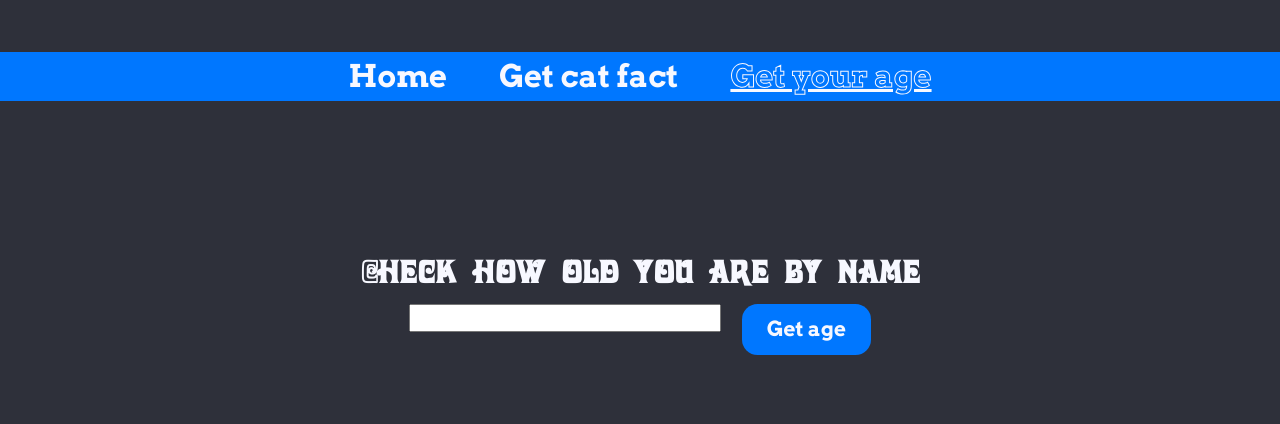
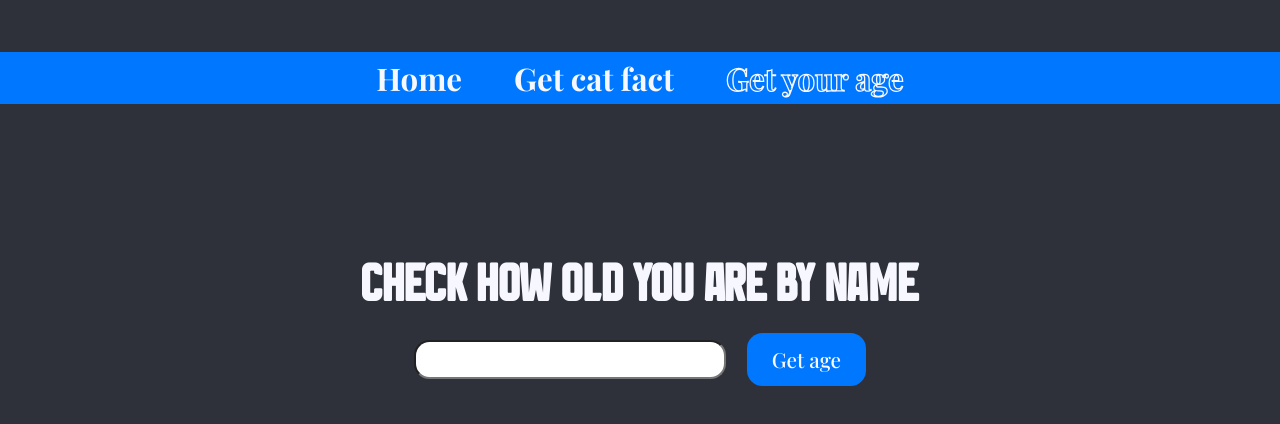
Before and after one commit to myrahkis/vk-test-2024, a React (Vite) app: page /vk-test-2024/get-your-age in a window 1280 px wide. Shown: the top 424 px of the page. Built offline with nearby package versions, Linux system fonts and the light colour scheme.

Commit message:
touch ups

```diff
--- a/src/App.jsx
+++ b/src/App.jsx
@@ -1,5 +1,3 @@
-import { useState } from "react";
-import styles from "./App.module.css";
 import Fact from "./pages/Fact";
 import { BrowserRouter, Route, Routes } from "react-router-dom";
 import Home from "./pages/Home";
@@ -15,7 +13,7 @@ function App() {
           <Route path="/" element={<Home />} />
           <Route path="/cat-fact" element={<Fact />} />
           <Route path="/get-your-age" element={<NameForm />} />
-          {/* <Route path='/*' element={<PageNotFound />} /> */}
+          <Route path="/*" element={<h1>Page not found!</h1>} />
         </Routes>
       </BrowserRouter>
     </>
--- a/src/App.module.css
+++ /dev/null
@@ -1,9 +0,0 @@
-.main {
-  display: flex;
-  justify-content: center;
-  gap: 2rem;
-  padding: 2rem;
-  flex-direction: column;
-  font-size: 2rem;
-  text-align: center;
-}
--- a/src/components/Error.module.css
+++ b/src/components/Error.module.css
@@ -3,7 +3,3 @@
   margin: 1.5rem auto;
   width: fit-content;
 }
-
-.errorMes {
-  color: var(--color-wrong);
-}
--- a/src/components/Loader.jsx
+++ b/src/components/Loader.jsx
@@ -1,9 +1,9 @@
 function Loader() {
-    return (
-        <div className="loader-wrapper">
-            <p>...Loading pls wait...</p>
-        </div>
-    );
+  return (
+    <div className="loader-wrapper">
+      <p className="loader">...Loading pls wait...</p>
+    </div>
+  );
 }
 
 export default Loader;
--- a/src/components/NavBar.module.css
+++ b/src/components/NavBar.module.css
@@ -12,8 +12,11 @@
 .navLink {
   color: var(--color-lightest);
   text-decoration: none;
+  font-weight: 700;
 }
 .active {
+  -webkit-text-stroke: 1.3px var(--color-lightest);
+  text-decoration: none;
   color: var(--color-accent);
-  -webkit-text-stroke: 1px var(--color-lightest);
+  font-weight: 700;
 }
--- a/src/index.css
+++ b/src/index.css
@@ -1,4 +1,5 @@
 @import url("https://fonts.googleapis.com/css2?family=Arvo:ital,wght@0,700;1,400&display=swap");
+@import url("https://fonts.googleapis.com/css2?family=Playfair+Display:wght@400..700&display=swap");
 
 :root {
   --color-lightest: #f7f8ff;
@@ -16,7 +17,7 @@
 }
 
 html {
-  font-family: "Arvo", serif;
+  font-family: "Playfair Display", serif;
   font-size: 65%;
 }
 
@@ -53,3 +54,8 @@ button:hover {
   transform: scale(0.9);
   transition: all 0.2s ease-in-out;
 }
+
+.loader {
+  font-size: 2rem;
+  margin-top: 3rem;
+}
--- a/src/pages/Fact.jsx
+++ b/src/pages/Fact.jsx
@@ -12,56 +12,23 @@ async function fetchFact(signal) {
 
 function Fact() {
   const [fact, setFact] = useState("");
-  // const [isLoading, setIsLoading] = useState(false);
-  // const [error, setError] = useState("");
   const inputEl = useRef(null);
-  const btnEl = useRef(null);
   const { data, refetch, isLoading, isError } = useQuery(
     "fact",
     ({ signal }) => fetchFact(signal),
     {
       refetchOnWindowFocus: false,
-      // onError: (error) => console.error(error["response"].data),
-      // enabled: fact === "" && false,
     }
   );
 
   function handleClick() {
     setFact(data);
     refetch();
-    // async function getFact() {
-    //   try {
-    //     setIsLoading(true);
-    //     setError("");
-
-    //     const res = await fetch("https://catfact.ninja/fact");
-
-    //     if (!res.ok) {
-    //       throw new Error("Что-то пошло не так с загрузкой факта:(");
-    //     }
-
-    //     const data = await res.json();
-
-    //     // console.log(data.fact);
-
-    //     setFact(() => data.fact);
-    //     setError("");
-    //   } catch (e) {
-    //     console.error(e);
-
-    //     setError(e.message);
-    //   } finally {
-    //     setIsLoading(false);
-    //   }
-    //   //   console.log(data.fact);
-    // }
-    // getFact();
   }
 
   useEffect(
     function () {
       const firstWordIndex = fact.split(" ")[0].length;
-      // console.log(fact);
 
       if (fact !== "") {
         inputEl.current.focus();
@@ -88,12 +55,12 @@ function Fact() {
           rows="3"
           cols="60"
         />
-        <button className={styles.factBtn} onClick={handleClick} ref={btnEl}>
+        <button className={styles.factBtn} onClick={handleClick}>
           Get fact
         </button>
       </div>
       {isLoading && <Loader />}
-      {isError && <Error error={"АА ОШИБКА"} />}
+      {isError && <p className={styles.errorMes}>Something went wrong!</p>}
     </>
   );
 }
--- a/src/pages/Fact.module.css
+++ b/src/pages/Fact.module.css
@@ -1,12 +1,12 @@
 @font-face {
-  font-family: "Davida Cyr Regular";
-  src: url("../fonts/2407-font.ttf") format("truetype");
+  font-family: "Stengazeta";
+  src: url("../fonts/Stengazeta-Regular_5.ttf") format("truetype");
 }
 
 h2 {
-  font-family: "Davida Cyr Regular";
+  font-family: "Stengazeta";
   text-align: center;
-  font-size: 3rem;
+  font-size: 5rem;
   margin-bottom: 1.5rem;
   /* margin-top: 8rem; */
 }
@@ -37,3 +37,9 @@ h2 {
   background-color: var(--color-accent);
   color: var(--color-lightest);
 }
+
+.errorMes {
+  color: var(--color-wrong);
+  font-size: 2rem;
+  margin-top: 1.5rem;
+}
--- a/src/pages/NameForm.jsx
+++ b/src/pages/NameForm.jsx
@@ -1,22 +1,20 @@
-import { useEffect, useState } from "react";
+import { useState } from "react";
 import Loader from "../components/Loader";
 import Error from "../components/Error";
 import styles from "./NameForm.module.css";
-import { QueryCache, useQuery, useQueryClient } from "react-query";
+import { useQuery } from "react-query";
 import axios from "axios";
 import useDebounce from "../hooks/useDebounce.js";
 import { Controller, useForm } from "react-hook-form";
 import * as yup from "yup";
 import { yupResolver } from "@hookform/resolvers/yup";
 
-/* @todo: осталось прерывание устаревших запросов */
 let cache = [];
 
 async function fetchAge(signal, name) {
   if (name) {
     for (let i = 0, n = cache.length; i < n; i++) {
       if (name === cache[i].name) {
-        // console.log(true);
         return cache[i].age;
       }
     }
@@ -34,7 +32,6 @@ async function fetchAge(signal, name) {
 
     cache.push(newObj);
 
-    // console.log(cache);
     return age;
   }
 }
@@ -53,7 +50,6 @@ function NameForm() {
   const debouncedName = useDebounce(name, 3000);
   const [formData, setFormData] = useState("");
   const {
-    // register,
     control,
     trigger,
     handleSubmit,
@@ -62,18 +58,12 @@ function NameForm() {
   } = useForm({
     resolver: yupResolver(schema),
   });
-  // const [age, setAge] = useState(0);
-  // const [isLoading, setIsLoading] = useState(false);
-  // const [error, setError] = useState("");
 
   const { data, isLoading, isError } = useQuery(
     ["debouncedName", debouncedName],
     ({ signal }) => fetchAge(signal, debouncedName),
     {
-      // keepPreviousData: true,
       refetchOnWindowFocus: false,
-      // cacheTime: 10_000,
-      // onError: (error) => console.error(error["response"].data),
     }
   );
   const {
@@ -84,66 +74,12 @@ function NameForm() {
     ["formData", formData],
     ({ signal }) => fetchAge(signal, formData),
     {
-      // keepPreviousData: true,
       refetchOnWindowFocus: false,
-      // cacheTime: 10_000,
-      // onError: (error) => console.error(error["response"].data),
     }
   );
 
-  // useEffect(
-  //   function () {
-  //     // const controller = new AbortController();
-  //     const id = setInterval(async function fetchAge() {
-  //       try {
-  //         setIsLoading(true);
-  //         setError("");
-  //         /*           , {
-  //           signal: controller.signal,
-  //         } */
-
-  //         const res = await fetch(`https://api.agify.io/?name=${name}`);
-
-  //         if (!res.ok) throw new Error("Что-то не так с загрузкой:(");
-
-  //         const data = await res.json();
-
-  //         setAge(data.age);
-  //         console.log(data.age);
-
-  //         // for (let i = 0, n = cache.length; i < n; i++) {
-  //         //   if (cache[i].name === name) {
-  //         //     setAge(cache[i].age);
-  //         //   } else {
-
-  //         //   }
-  //         // }
-
-  //         // setName("")
-  //         console.log(cache);
-
-  //         // console.log(pastNames);
-  //         setError("");
-  //         // setName("");
-  //       } catch (e) {
-  //         console.error(e.message);
-
-  //         if (e.name !== "AbortError") setError(e.message);
-  //       } finally {
-  //         setIsLoading(false);
-  //       }
-  //     }, 3000);
-
-  //     setCache(() => [...cache, { name: name, age: data.age }]);
-
-  //     return () => clearInterval(id);
-  //   },
-  //   [name]
-  // );
-
   async function inputHandle(value) {
     const valid = await trigger("name");
-    // console.log("valid", valid, "value", value);
 
     if (!valid) return;
 
@@ -152,13 +88,10 @@ function NameForm() {
 
   function onSubmitHandle(data) {
     setFormData(data.name);
-    // console.log(`это имя из формы ${name}`);
+
     setName("");
     reset();
   }
-
-  // console.log(formData);
-  // console.log(debouncedName);
 
   return (
     <>
@@ -173,8 +106,6 @@ function NameForm() {
               render={({ field: { value, onChange, ...field } }) => (
                 <input
                   {...field}
-                  // {...register("name")}
-                  // type="text"
                   value={value}
                   onChange={({ target: { value } }) => {
                     onChange(value);
@@ -187,7 +118,7 @@ function NameForm() {
             />
             {(data || dataForm) && (
               <label className={styles.result}>
-                you&apos;re {data || dataForm} years old
+                You&apos;re {data || dataForm} years old!
               </label>
             )}
           </div>
@@ -197,9 +128,10 @@ function NameForm() {
         </div>
       </form>
       {(isLoading || isLoadingForm) && <Loader />}
-      {(isError || isErrorForm || errors.name) && (
-        <Error error={errors.name?.message} />
+      {(isError || isErrorForm) && (
+        <p className={styles.errorMes}>Something went wrong!</p>
       )}
+      {errors && <p className={styles.errorMes}>{errors.name?.message}</p>}
     </>
   );
 }
--- a/src/pages/NameForm.module.css
+++ b/src/pages/NameForm.module.css
@@ -1,7 +1,7 @@
 .wrapper {
   display: flex;
   justify-content: center;
-  align-items: flex-start;
+  align-items: center;
   flex-direction: row;
   gap: 2rem;
   margin-top: 1.5rem;
@@ -17,9 +17,20 @@
 .nameInput {
   font-size: 2rem;
   width: 100%;
+  padding: 0.5rem;
+  border-radius: 1.5rem;
+}
+.result {
+  font-size: 2rem;
 }
 
 .submitBtn {
   color: var(--color-lightest);
   background-color: var(--color-accent);
 }
+
+.errorMes {
+  color: var(--color-wrong);
+  font-size: 2rem;
+  margin-top: 1.5rem;
+}
```
Also changed, not shown: src/fonts/2407-font.ttf (deleted), src/fonts/Stengazeta-Regular_5.ttf (added), 7 other files (tests, documents, lock files or other folders).
